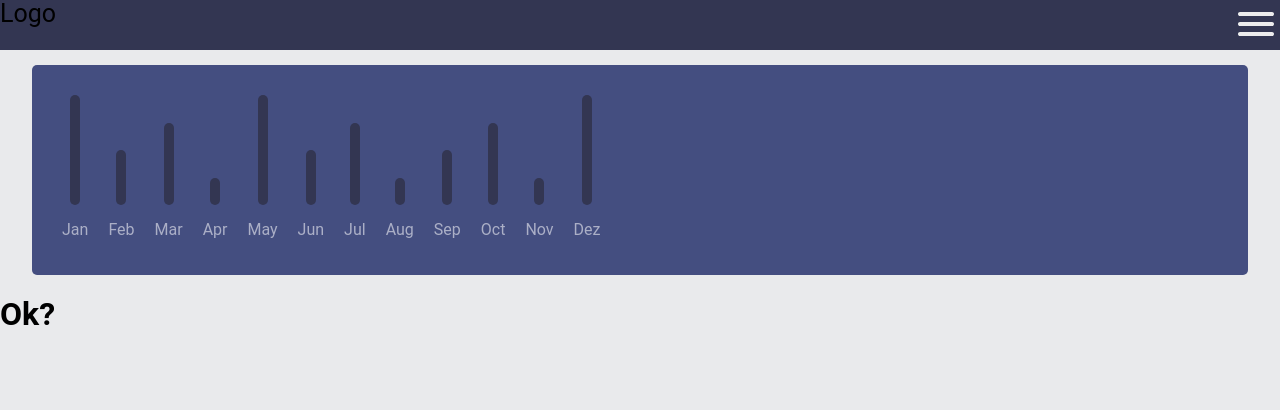
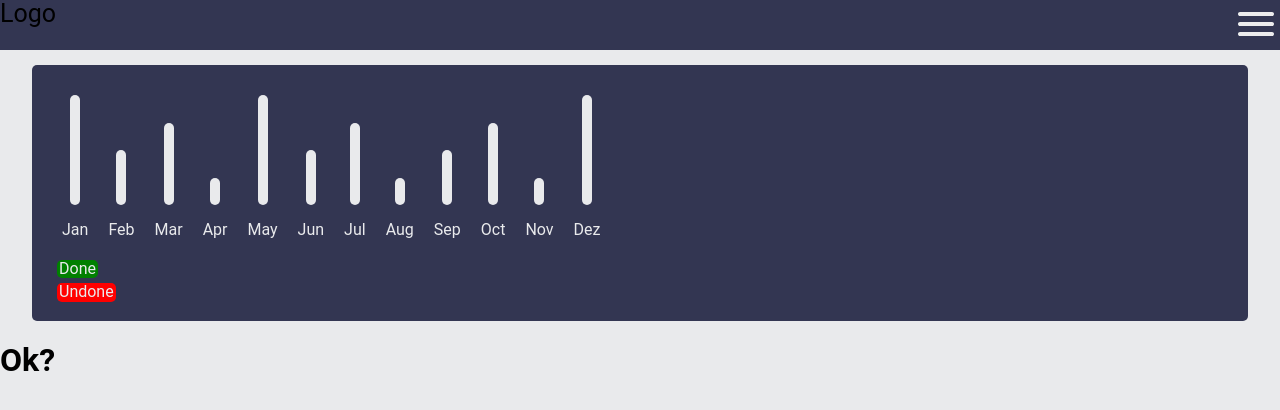
Before and after one commit to Ja-ku-ba/Dm-Daily_motivation, a React (Create React App) app in the folder frontend/: page / in a window 1280 px wide. Shown: the top 410 px of the page. Built offline with nearby package versions, Linux system fonts and the light colour scheme.

Commit message:
chart done, undone

```diff
--- a/frontend/src/components/Tracker.js
+++ b/frontend/src/components/Tracker.js
@@ -53,6 +53,10 @@ const Tracker = () => {
 				<p class="month">Dez</p>
 			</div>
 		</div>
+        <div className='legend'>
+            <span className='done'>Done</span>
+            <span className='undone'>Undone</span>
+        </div>
 	</div>
   )
 }
--- a/frontend/src/styles/tracker.scss
+++ b/frontend/src/styles/tracker.scss
@@ -1,8 +1,8 @@
 @use "config.scss" as *;
 
 .Tracker {
-	background: #444e80;
-	color: #abafc6;
+	background: $elementsColor;
+	color: $backgroundColor;
 	border-radius: 5px;
 	padding: 20px;
 	width: 95%;
@@ -18,7 +18,7 @@
         }
 
         .bar {
-            background-color: $elementsColor;
+            background-color: $backgroundColor;
             width: 10px;
             margin: 0 auto 10px auto;
             border-radius: 5px;
@@ -64,4 +64,25 @@
         background: $infColor;
     }
 
+    .legend {
+        display: flex;
+        flex-direction: column;
+        padding: 5px;
+        .done {
+            width: fit-content;
+            background-color: green;
+            padding: 0 2px;
+            border-radius: 5px;
+            margin-bottom: 5px;
+        }
+
+        .undone {
+            width: fit-content;
+            background-color: red;
+            padding: 0 2px;
+            border-radius: 5px;
+            margin-bottom: -6px;
+        }
+    }
+
 }
```
